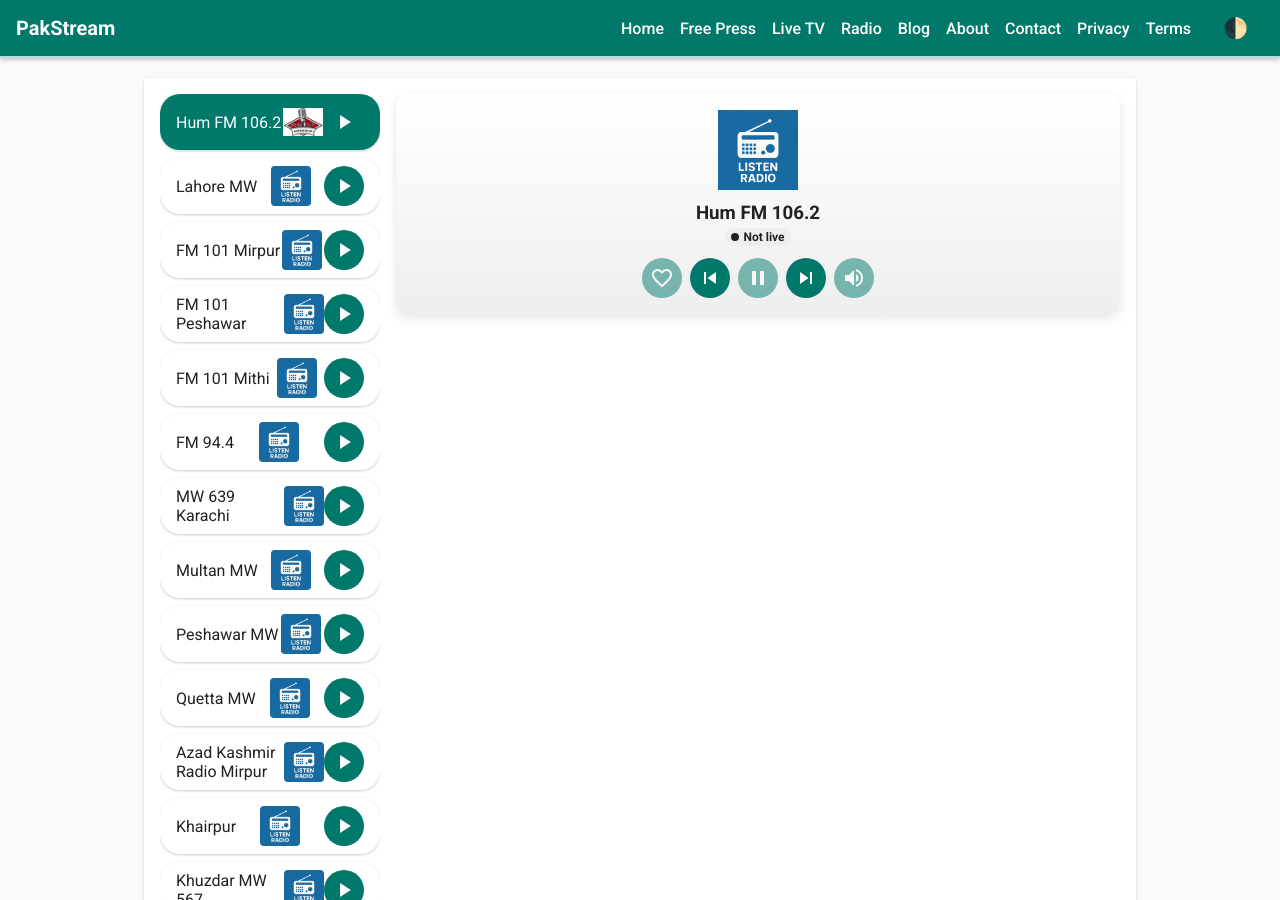
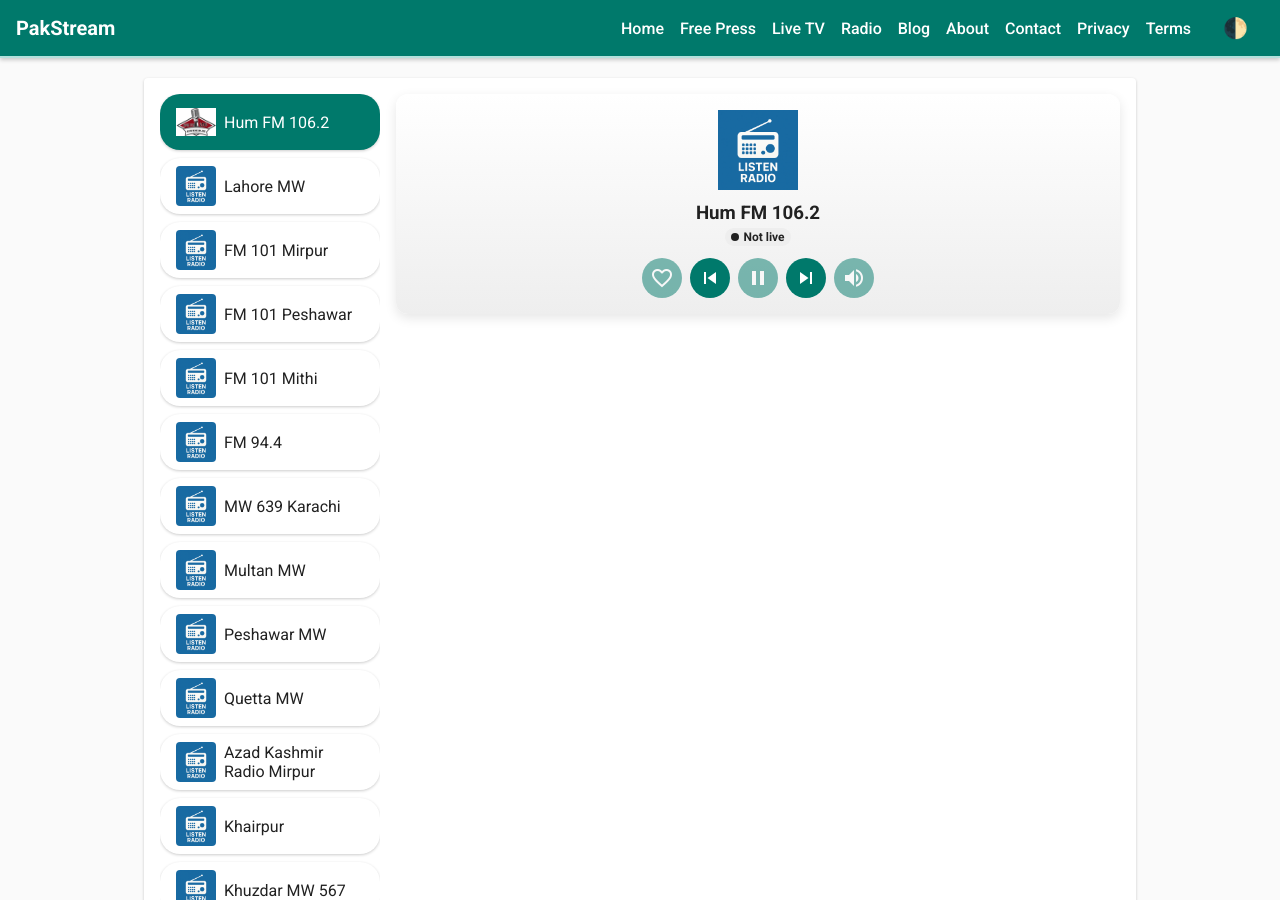
Before and after one commit to atifwaqar/pakstream, a Jekyll site: the page radio.html, which Jekyll copies as it is, in a window 1280 px wide and 900 px high. Built offline with Jekyll 4.4.1, drawn with Linux system fonts in a browser that asks for light colours.

Commit message:
Hide redundant play buttons in radio list

```diff
--- a/css/style.css
+++ b/css/style.css
@@ -251,7 +251,7 @@ section {
   user-select: none;
   display: flex;
   align-items: center;
-  justify-content: space-between;
+  gap: 8px;
 }
 
 .youtube-section .channel-card .fav-btn {
@@ -405,25 +405,11 @@ button:hover,
 }
 
 .play-btn {
-  position: relative;
-  display: inline-flex;
-  align-items: center;
-  justify-content: center;
-  width: 40px;
-  height: 40px;
-  border: none;
-  border-radius: 50%;
-  background: var(--primary);
-  color: var(--on-primary);
-  cursor: pointer;
+  display: none;
 }
 
 .play-pause-btn {
   position: relative;
-}
-
-.play-btn:hover {
-  background: var(--primary-container);
 }
 
 /* Radio player controls */
--- a/radio.html
+++ b/radio.html
@@ -362,10 +362,10 @@ document.addEventListener('DOMContentLoaded', function() {
     });
   }
 
-  // Insert station logos into each row before the play button
+  // Insert station logos into each row
   document.querySelectorAll('audio[data-logo]').forEach(audio => {
-    const btn = audio.parentElement.querySelector('.play-btn');
-    if (!btn) return;
+    const card = audio.closest('.channel-card');
+    const name = card.querySelector('.station-name');
     const img = document.createElement('img');
     img.src = audio.dataset.logo || defaultLogo;
     img.alt = '';
```
Also changed, not shown: other parts of radio.html (+1 -1 lines).
